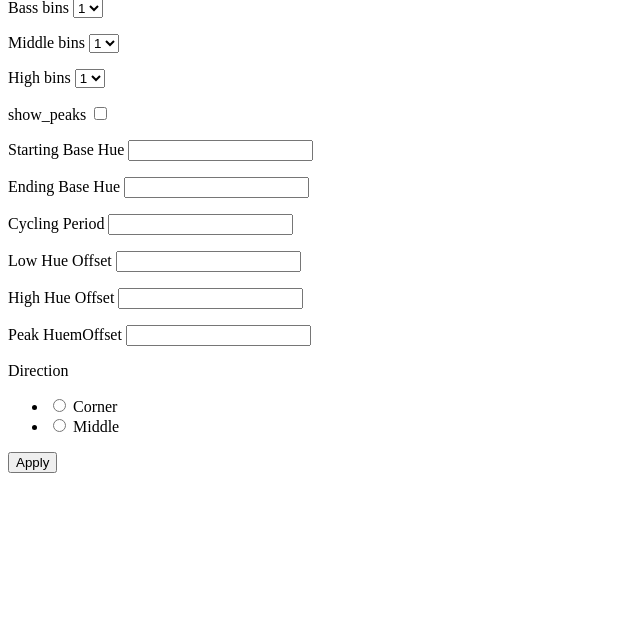
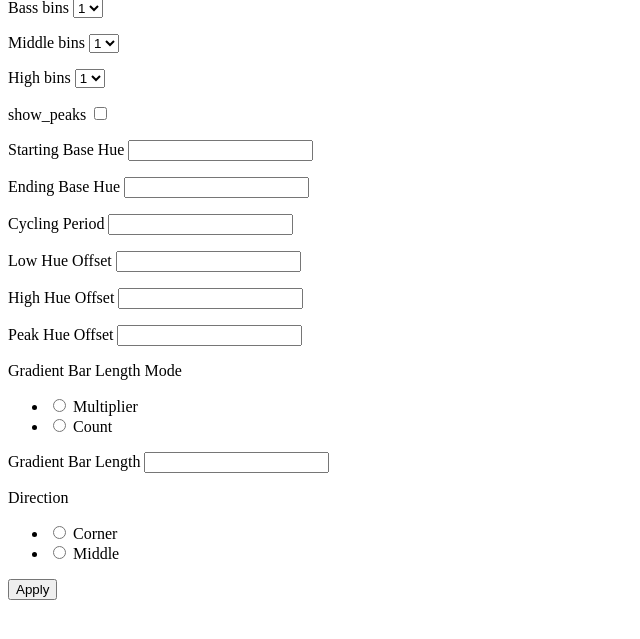
Before and after one commit to RieCo432/sicrib, a Flask app: template web-server/templates/audio.html in a window 1280 px wide. Shown: the part 81-720 px from the top of the page, without its empty margins (0-640 px from the left). Run offline with Flask 2, Linux system fonts and the light colour scheme; the template is opened without the code that fills it: values that come from a table or form of the project are taken from there, others are empty.

Commit message:
added options to customize gradient bar length

```diff
--- a/web-server/app.py
+++ b/web-server/app.py
@@ -35,6 +35,8 @@ fx_params = {"hue_color_span": {
                 "low_hue_offset": 0,
                 "high_hue_offset": 120,
                 "peak_hue_offset": 240,
+                "gradient_bar_length_mode": "Multiplier",
+                "gradient_bar_length": 0.333,
                 "bar_root": "Corner"
                 },
              }
@@ -159,6 +161,8 @@ def set_audio():
         fx_config["effect_params"]["audio"]["low_hue_offset"] = float(form.low_hue_offset.data)
         fx_config["effect_params"]["audio"]["high_hue_offset"] = float(form.high_hue_offset.data)
         fx_config["effect_params"]["audio"]["peak_hue_offset"] = float(form.peak_hue_offset.data)
+        fx_config["effect_params"]["audio"]["gradient_bar_length_mode"] = str(form.gradient_bar_length_mode.data)
+        fx_config["effect_params"]["audio"]["gradient_bar_length"] = form.gradient_bar_length.data
         fx_config["effect_params"]["audio"]["bar_root"] = form.bar_root.data
 
 
@@ -176,6 +180,8 @@ def set_audio():
         form.low_hue_offset.data = fx_config["effect_params"]["audio"]["low_hue_offset"]
         form.high_hue_offset.data = fx_config["effect_params"]["audio"]["high_hue_offset"]
         form.peak_hue_offset.data = fx_config["effect_params"]["audio"]["peak_hue_offset"]
+        form.gradient_bar_length_mode.data = str(fx_config["effect_params"]["audio"]["gradient_bar_length_mode"])
+        form.gradient_bar_length.data = fx_config["effect_params"]["audio"]["gradient_bar_length"]
         form.bar_root.data = fx_config["effect_params"]["audio"]["bar_root"]
 
         return render_template("audio.html", form=form)
--- a/web-server/forms.py
+++ b/web-server/forms.py
@@ -88,6 +88,8 @@ class AudioForm(FlaskForm):
     cycling_period = DecimalField("Cycling Period") # , validators=[DataRequired()])
     low_hue_offset = DecimalField("Low Hue Offset")  # , validators=[DataRequired()])
     high_hue_offset = DecimalField("High Hue Offset")  # , validators=[DataRequired()])
-    peak_hue_offset = DecimalField("Peak HuemOffset")  # , validators=[DataRequired()])
+    peak_hue_offset = DecimalField("Peak Hue Offset")  # , validators=[DataRequired()])
+    gradient_bar_length_mode = RadioField("Gradient Bar Length Mode", choices=["Multiplier", "Count"])
+    gradient_bar_length = DecimalField("Gradient Bar Length")  # , validators=[DataRequired()])
     bar_root = RadioField("Direction", choices=["Corner", "Middle"])
     submit = SubmitField("Apply")
--- a/web-server/templates/audio.html
+++ b/web-server/templates/audio.html
@@ -73,6 +73,20 @@
                  <span style="color: red;">[{{ error }}]</span>
              {% endfor %}
          </p>
+		 <p>
+             {{ form.gradient_bar_length_mode.label }}
+             {{ form.gradient_bar_length_mode() }}
+             {% for error in form.gradient_bar_length_mode.errors %}
+                 <span style="color: red;">[{{ error }}]</span>
+             {% endfor %}
+         </p>
+		 <p>
+             {{ form.gradient_bar_length.label }}
+             {{ form.gradient_bar_length() }}
+             {% for error in form.gradient_bar_length.errors %}
+                 <span style="color: red;">[{{ error }}]</span>
+             {% endfor %}
+         </p>
 
 		 <p>
              {{ form.bar_root.label }}
```
